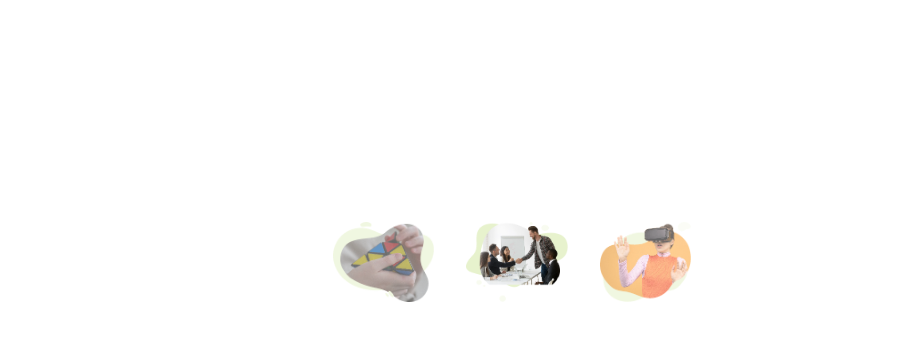
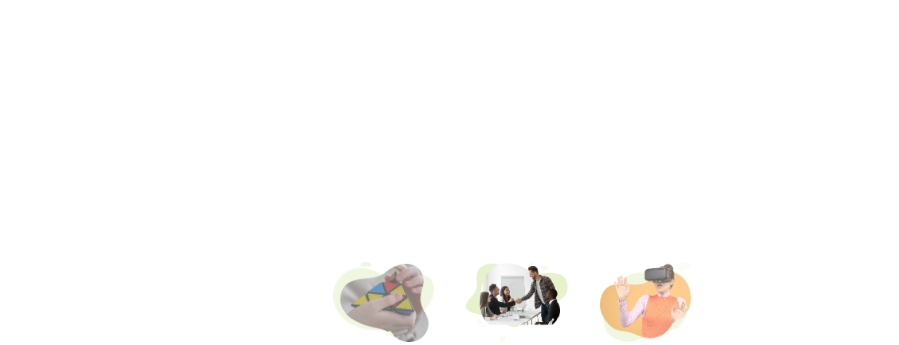
Before and after one commit to aditisah/DigiMoksha_Website_v2, a website built with Vite: page index.html in a window 1280 px wide. Shown: the part 520-865 px from the top of the page, without its empty margins (128-1027 px from the left). Built offline with nearby package versions, Linux system fonts and the light colour scheme; a web font is replaced by a local one.

Commit message:
slider small icons margin changed

```diff
--- a/index.html
+++ b/index.html
@@ -42,8 +42,8 @@
 
         </header>
         <!-- Section1 -->
-        <section class="relative z-10 py-1 lg:py-1 xl:py-1 2xl:py-1 mx-5 lg:mx-40 h-[690px] overflow-hidden overflow-x-hidden">
-            <div class="relative">
+        <section class="relative z-10 py-1 lg:py-1 xl:py-1 2xl:py-1 mx-5 lg:mx-40 h-[790px] overflow-hidden overflow-x-hidden">
+            <div class="relative h-[600px]">
 
 
               <div class="lg:w-full flex items-center justify-center">
@@ -98,7 +98,7 @@
               </div>
 
 
-              <div id="small-images" class="flex justify-center space-x-8 lg:w-full lg:mt-[600px]">
+              <div id="small-images" class="flex justify-center space-x-8 lg:w-full lg:mt-[640px]">
                 <div class="small-img opacity-100">
                     <img class="h-20" src="./assets/puzzle_small.png" alt="puzzle">
                 </div>
```
